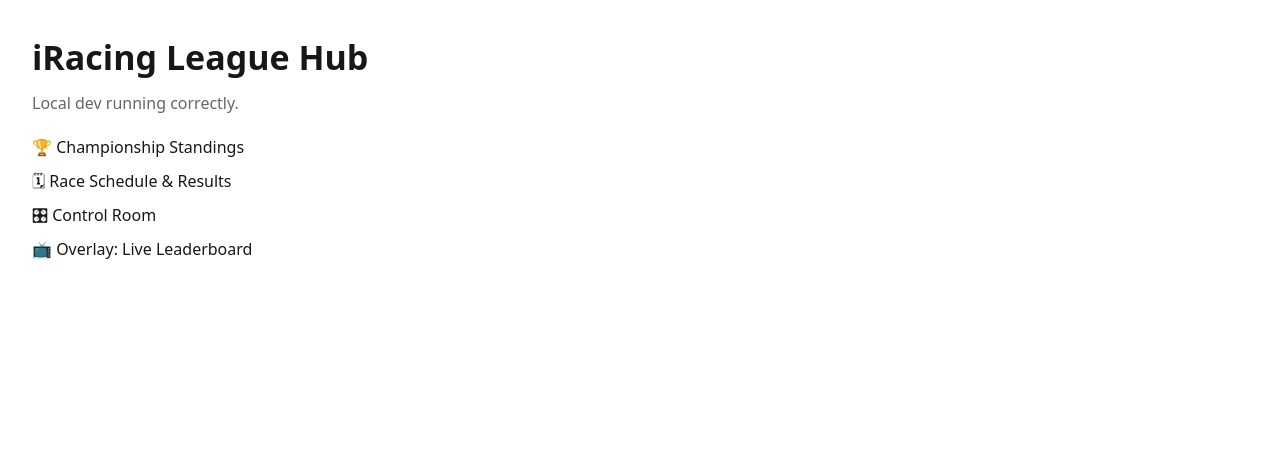
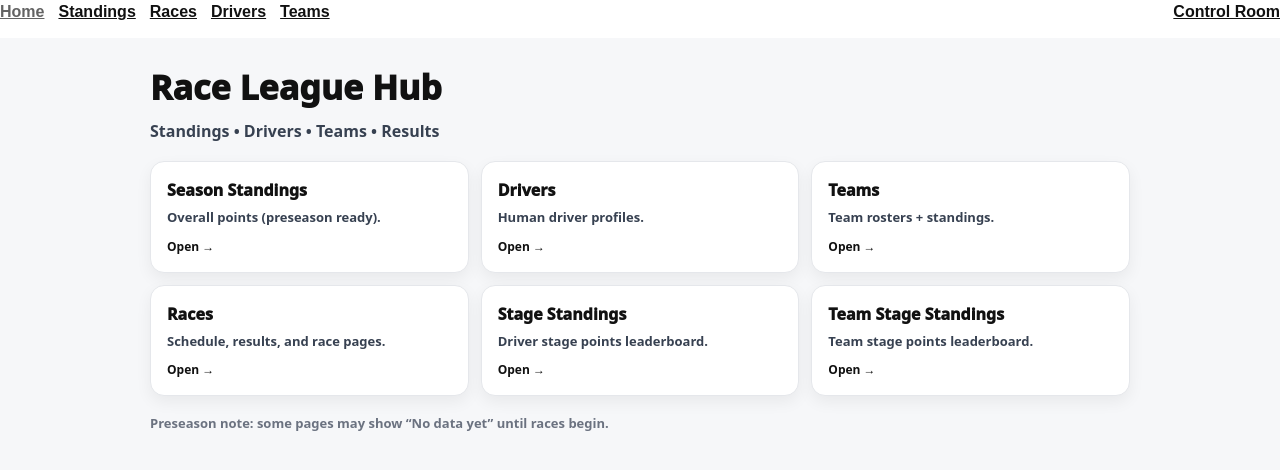
Before and after one commit to justinellistx/raceleague, a Next.js app: page / in a window 1280 px wide. Shown: the top 470 px of the page. Built offline with nearby package versions, Linux system fonts and the light colour scheme.

Commit message:
Update home links + add stage standings pages

```diff
--- a/app/page.tsx
+++ b/app/page.tsx
@@ -1,17 +1,67 @@
 import Link from 'next/link'
+import SiteNav from '@/app/components/SiteNav'
 
-export default function Home() {
+export default function HomePage() {
   return (
-    <main style={{ padding: 32, fontFamily: 'system-ui' }}>
-      <h1 style={{ fontSize: 34, fontWeight: 900 }}>iRacing League Hub</h1>
-      <p style={{ color: '#666', marginTop: 8 }}>Local dev running correctly.</p>
+    <>
+      <SiteNav />
+      <main
+        style={{
+          padding: 24,
+          fontFamily: 'system-ui',
+          color: '#111',
+          background: '#f6f7f9',
+          minHeight: '100vh',
+        }}
+      >
+        <div style={{ maxWidth: 980, margin: '0 auto' }}>
+          <h1 style={{ fontSize: 34, fontWeight: 950, marginBottom: 6 }}>Race League Hub</h1>
+          <div style={{ color: '#374151', fontWeight: 700, marginBottom: 18 }}>
+            Standings • Drivers • Teams • Results
+          </div>
 
-      <div style={{ display: 'grid', gap: 10, marginTop: 20, maxWidth: 420 }}>
-        <Link href="/standings">🏆 Championship Standings</Link>
-        <Link href="/races">🗓 Race Schedule & Results</Link>
-        <Link href="/control-room">🎛 Control Room</Link>
-        <Link href="/overlay/leaderboard">📺 Overlay: Live Leaderboard</Link>
-      </div>
-    </main>
+          <div
+            style={{
+              display: 'grid',
+              gridTemplateColumns: 'repeat(auto-fit, minmax(240px, 1fr))',
+              gap: 12,
+            }}
+          >
+            <HomeCard href="/standings" title="Season Standings" desc="Overall points (preseason ready)." />
+            <HomeCard href="/drivers" title="Drivers" desc="Human driver profiles." />
+            <HomeCard href="/teams" title="Teams" desc="Team rosters + standings." />
+            <HomeCard href="/races" title="Races" desc="Schedule, results, and race pages." />
+            <HomeCard href="/stage-standings" title="Stage Standings" desc="Driver stage points leaderboard." />
+            <HomeCard href="/stage-standings/teams" title="Team Stage Standings" desc="Team stage points leaderboard." />
+          </div>
+
+          <div style={{ marginTop: 18, fontSize: 13, color: '#6b7280', fontWeight: 700 }}>
+            Preseason note: some pages may show “No data yet” until races begin.
+          </div>
+        </div>
+      </main>
+    </>
   )
 }
+
+function HomeCard({ href, title, desc }: { href: string; title: string; desc: string }) {
+  return (
+    <Link
+      href={href}
+      style={{
+        textDecoration: 'none',
+        color: '#111',
+        border: '1px solid #e5e7eb',
+        borderRadius: 14,
+        padding: 16,
+        background: '#fff',
+        boxShadow: '0 6px 16px rgba(0,0,0,0.06)',
+        display: 'block',
+      }}
+    >
+      <div style={{ fontSize: 16, fontWeight: 950, marginBottom: 6 }}>{title}</div>
+      <div style={{ fontSize: 13, color: '#374151', fontWeight: 700 }}>{desc}</div>
+      <div style={{ marginTop: 10, fontSize: 12, color: '#111', fontWeight: 900 }}>Open →</div>
+    </Link>
+  )
+}
--- /dev/null
+++ b/app/stage-standings/page.tsx
@@ -0,0 +1,115 @@
+'use client'
+
+import { useEffect, useMemo, useState } from 'react'
+import SiteNav from '@/app/components/SiteNav'
+import { supabase } from '@/lib/supabaseClient'
+
+type Row = {
+  person_id: string
+  driver: string | null
+  stage_number: number | null
+  stage_points_counted: number | null
+}
+
+export default function StageStandingsPage() {
+  const [rows, setRows] = useState<Row[]>([])
+  const [stage, setStage] = useState<number>(1)
+  const [q, setQ] = useState('')
+  const [error, setError] = useState<string | null>(null)
+
+  useEffect(() => {
+    const load = async () => {
+      setError(null)
+
+      const { data, error: e } = await supabase
+        .from('v_iracing_stage_standings')
+        .select('person_id, driver, stage_number, stage_points_counted')
+        .eq('stage_number', stage)
+        .order('stage_points_counted', { ascending: false })
+
+      if (e) return setError(e.message)
+      setRows((data ?? []) as Row[])
+    }
+
+    load()
+  }, [stage])
+
+  const filtered = useMemo(() => {
+    const needle = q.trim().toLowerCase()
+    if (!needle) return rows
+    return rows.filter((r) => (r.driver ?? '').toLowerCase().includes(needle))
+  }, [rows, q])
+
+  return (
+    <>
+      <SiteNav />
+      <main style={{ padding: 24, fontFamily: 'system-ui', background: '#f6f7f9', minHeight: '100vh', color: '#111' }}>
+        <h1 style={{ fontSize: 28, fontWeight: 950, marginBottom: 10 }}>Stage Standings</h1>
+
+        <div style={{ display: 'flex', gap: 12, flexWrap: 'wrap', marginBottom: 12 }}>
+          <label style={{ fontWeight: 900, alignSelf: 'center' }}>Stage</label>
+          <input
+            type="number"
+            min={1}
+            value={stage}
+            onChange={(e) => setStage(Number(e.target.value || 1))}
+            style={{ width: 90, padding: '10px 12px', borderRadius: 10, border: '1px solid #ddd', background: '#fff' }}
+          />
+
+          <input
+            value={q}
+            onChange={(e) => setQ(e.target.value)}
+            placeholder="Search driver..."
+            style={{ width: 320, padding: '10px 12px', borderRadius: 10, border: '1px solid #ddd', background: '#fff' }}
+          />
+
+          <div style={{ fontWeight: 900, color: '#374151', alignSelf: 'center' }}>
+            {filtered.length} rows
+          </div>
+        </div>
+
+        {error && (
+          <div style={{ padding: 12, background: '#fee', border: '1px solid #f99', borderRadius: 12, marginBottom: 12 }}>
+            Error: {error}
+          </div>
+        )}
+
+        {filtered.length === 0 && !error ? (
+          <div style={{ opacity: 0.75, fontWeight: 800 }}>No stage standings yet (preseason).</div>
+        ) : (
+          <div style={{ background: '#fff', borderRadius: 14, border: '1px solid #e5e7eb', overflow: 'hidden' }}>
+            <div
+              style={{
+                display: 'grid',
+                gridTemplateColumns: '70px 1fr 140px',
+                padding: '12px 14px',
+                fontWeight: 950,
+                background: '#f3f4f6',
+              }}
+            >
+              <div>Pos</div>
+              <div>Driver</div>
+              <div style={{ textAlign: 'right' }}>Stage Pts</div>
+            </div>
+
+            {filtered.map((r, idx) => (
+              <div
+                key={`${r.person_id}-${idx}`}
+                style={{
+                  display: 'grid',
+                  gridTemplateColumns: '70px 1fr 140px',
+                  padding: '12px 14px',
+                  borderTop: '1px solid #eee',
+                }}
+              >
+                <div style={{ fontWeight: 950 }}>{idx + 1}</div>
+                <div style={{ fontWeight: 900 }}>{r.driver ?? 'Driver'}</div>
+                <div style={{ textAlign: 'right', fontWeight: 950 }}>{Number(r.stage_points_counted ?? 0)}</div>
+              </div>
+            ))}
+          </div>
+        )}
+      </main>
+    </>
+  )
+}
--- /dev/null
+++ b/app/stage-standings/teams/page.tsx
@@ -0,0 +1,115 @@
+'use client'
+
+import { useEffect, useMemo, useState } from 'react'
+import SiteNav from '@/app/components/SiteNav'
+import { supabase } from '@/lib/supabaseClient'
+
+type Row = {
+  team_id: string
+  team_name: string | null
+  stage_number: number | null
+  stage_points_counted: number | null
+}
+
+export default function TeamStageStandingsPage() {
+  const [rows, setRows] = useState<Row[]>([])
+  const [stage, setStage] = useState<number>(1)
+  const [q, setQ] = useState('')
+  const [error, setError] = useState<string | null>(null)
+
+  useEffect(() => {
+    const load = async () => {
+      setError(null)
+
+      const { data, error: e } = await supabase
+        .from('v_iracing_team_stage_standings')
+        .select('team_id, team_name, stage_number, stage_points_counted')
+        .eq('stage_number', stage)
+        .order('stage_points_counted', { ascending: false })
+
+      if (e) return setError(e.message)
+      setRows((data ?? []) as Row[])
+    }
+
+    load()
+  }, [stage])
+
+  const filtered = useMemo(() => {
+    const needle = q.trim().toLowerCase()
+    if (!needle) return rows
+    return rows.filter((r) => (r.team_name ?? '').toLowerCase().includes(needle))
+  }, [rows, q])
+
+  return (
+    <>
+      <SiteNav />
+      <main style={{ padding: 24, fontFamily: 'system-ui', background: '#f6f7f9', minHeight: '100vh', color: '#111' }}>
+        <h1 style={{ fontSize: 28, fontWeight: 950, marginBottom: 10 }}>Team Stage Standings</h1>
+
+        <div style={{ display: 'flex', gap: 12, flexWrap: 'wrap', marginBottom: 12 }}>
+          <label style={{ fontWeight: 900, alignSelf: 'center' }}>Stage</label>
+          <input
+            type="number"
+            min={1}
+            value={stage}
+            onChange={(e) => setStage(Number(e.target.value || 1))}
+            style={{ width: 90, padding: '10px 12px', borderRadius: 10, border: '1px solid #ddd', background: '#fff' }}
+          />
+
+          <input
+            value={q}
+            onChange={(e) => setQ(e.target.value)}
+            placeholder="Search team..."
+            style={{ width: 320, padding: '10px 12px', borderRadius: 10, border: '1px solid #ddd', background: '#fff' }}
+          />
+
+          <div style={{ fontWeight: 900, color: '#374151', alignSelf: 'center' }}>
+            {filtered.length} rows
+          </div>
+        </div>
+
+        {error && (
+          <div style={{ padding: 12, background: '#fee', border: '1px solid #f99', borderRadius: 12, marginBottom: 12 }}>
+            Error: {error}
+          </div>
+        )}
+
+        {filtered.length === 0 && !error ? (
+          <div style={{ opacity: 0.75, fontWeight: 800 }}>No team stage standings yet (preseason).</div>
+        ) : (
+          <div style={{ background: '#fff', borderRadius: 14, border: '1px solid #e5e7eb', overflow: 'hidden' }}>
+            <div
+              style={{
+                display: 'grid',
+                gridTemplateColumns: '70px 1fr 160px',
+                padding: '12px 14px',
+                fontWeight: 950,
+                background: '#f3f4f6',
+              }}
+            >
+              <div>Pos</div>
+              <div>Team</div>
+              <div style={{ textAlign: 'right' }}>Stage Pts</div>
+            </div>
+
+            {filtered.map((r, idx) => (
+              <div
+                key={`${r.team_id}-${idx}`}
+                style={{
+                  display: 'grid',
+                  gridTemplateColumns: '70px 1fr 160px',
+                  padding: '12px 14px',
+                  borderTop: '1px solid #eee',
+                }}
+              >
+                <div style={{ fontWeight: 950 }}>{idx + 1}</div>
+                <div style={{ fontWeight: 900 }}>{r.team_name ?? 'Team'}</div>
+                <div style={{ textAlign: 'right', fontWeight: 950 }}>{Number(r.stage_points_counted ?? 0)}</div>
+              </div>
+            ))}
+          </div>
+        )}
+      </main>
+    </>
+  )
+}
```
